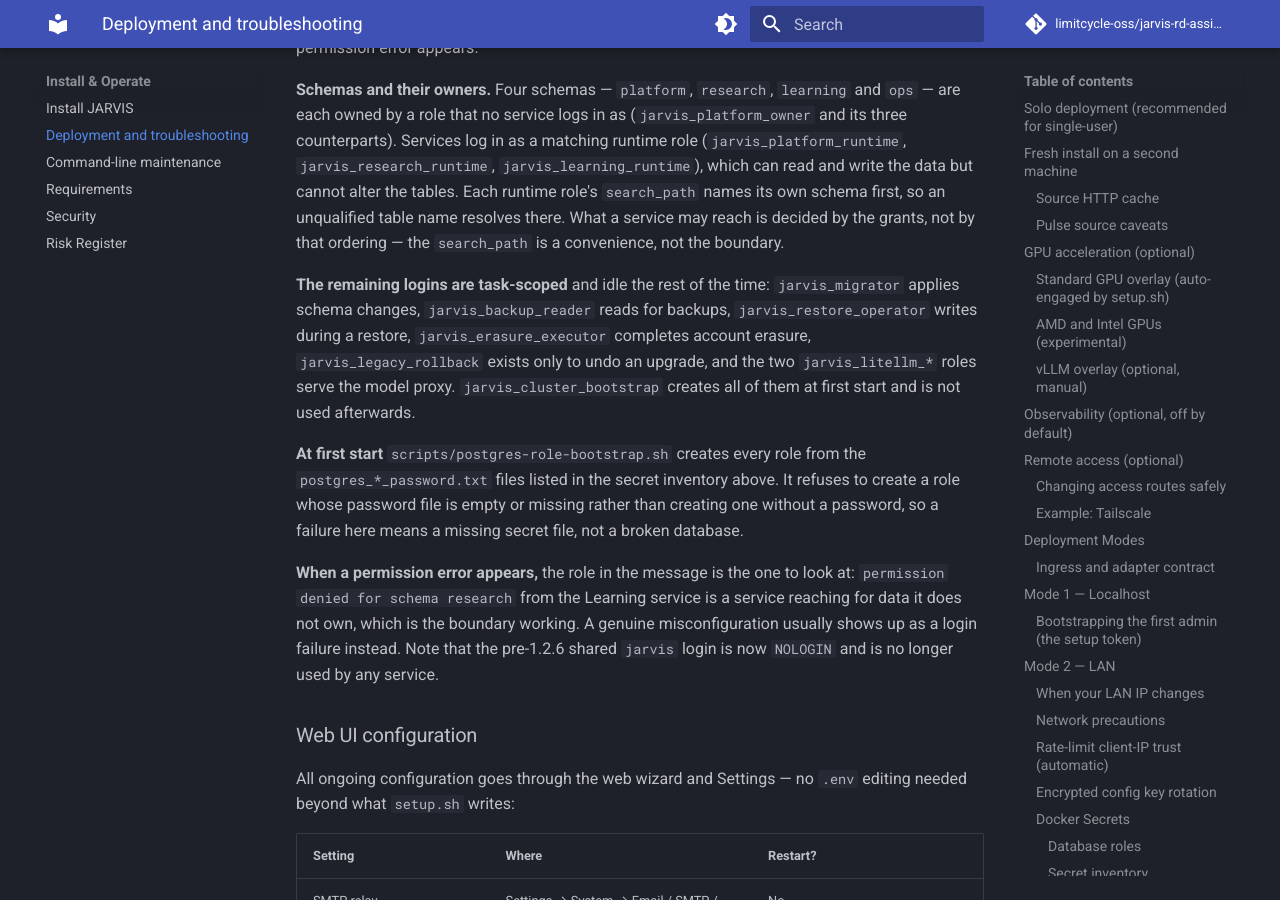
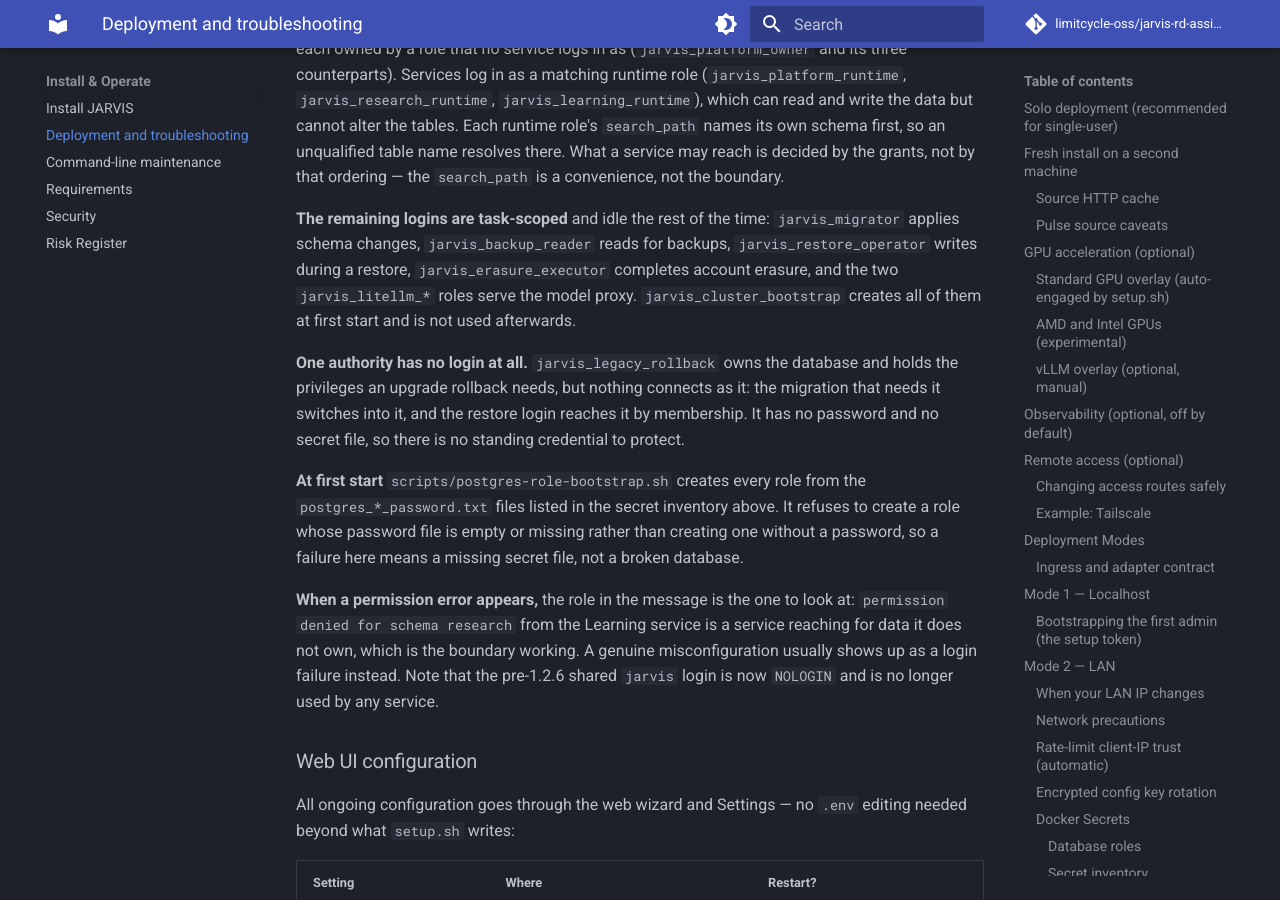
Before and after one commit to FFidan/Jarvis-RD-Assistant, an MkDocs documentation site: the page built from docs/DEPLOYMENT.md, in a window 1280 px wide and 900 px high, scrolled down 14084 px. Built offline with MkDocs 1.6.1 and Material for MkDocs 9.7.7, drawn with Linux system fonts in a browser that asks for light colours; comment, search, counter and statistics services are not loaded; some of the changed text lies outside the part shown.

Commit message:
refactor(db): remove the standing credential from the rollback authority
The rollback role is reached only by SET ROLE and by membership, never by
connecting, so it no longer has a login or a password. Its privileges are
unchanged: a restore still needs them. Existing installations are demoted on
the next start, and the deployment no longer carries a secret file for it.

Co-Authored-By: Claude <noreply@anthropic.com>

```diff
--- a/docker-compose.yml
+++ b/docker-compose.yml
@@ -221,7 +221,6 @@ services:
       - postgres_learning_runtime_password
       - postgres_migrator_password
       - postgres_cluster_bootstrap_password
-      - postgres_legacy_rollback_password
       - postgres_backup_reader_password
       - postgres_restore_operator_password
       - postgres_erasure_executor_password
@@ -1137,8 +1136,6 @@ secrets:
     file: ./secrets/postgres_migrator_password.txt
   postgres_cluster_bootstrap_password:
     file: ./secrets/postgres_cluster_bootstrap_password.txt
-  postgres_legacy_rollback_password:
-    file: ./secrets/postgres_legacy_rollback_password.txt
   postgres_backup_reader_password:
     file: ./secrets/postgres_backup_reader_password.txt
   postgres_restore_operator_password:
--- a/docs/DEPLOYMENT.md
+++ b/docs/DEPLOYMENT.md
@@ -471,10 +470,15 @@ boundary.
 **The remaining logins are task-scoped** and idle the rest of the time:
 `jarvis_migrator` applies schema changes, `jarvis_backup_reader` reads for
 backups, `jarvis_restore_operator` writes during a restore,
-`jarvis_erasure_executor` completes account erasure, `jarvis_legacy_rollback`
-exists only to undo an upgrade, and the two `jarvis_litellm_*` roles serve the
-model proxy. `jarvis_cluster_bootstrap` creates all of them at first start and
-is not used afterwards.
+`jarvis_erasure_executor` completes account erasure, and the two
+`jarvis_litellm_*` roles serve the model proxy. `jarvis_cluster_bootstrap`
+creates all of them at first start and is not used afterwards.
+
+**One authority has no login at all.** `jarvis_legacy_rollback` owns the
+database and holds the privileges an upgrade rollback needs, but nothing
+connects as it: the migration that needs it switches into it, and the restore
+login reaches it by membership. It has no password and no secret file, so there
+is no standing credential to protect.
 
 **At first start** `scripts/postgres-role-bootstrap.sh` creates every role from
 the `postgres_*_password.txt` files listed in the secret inventory above. It
```
Also changed, not shown: other parts of docs/DEPLOYMENT.md (+0 -1 lines), 5 other files.
